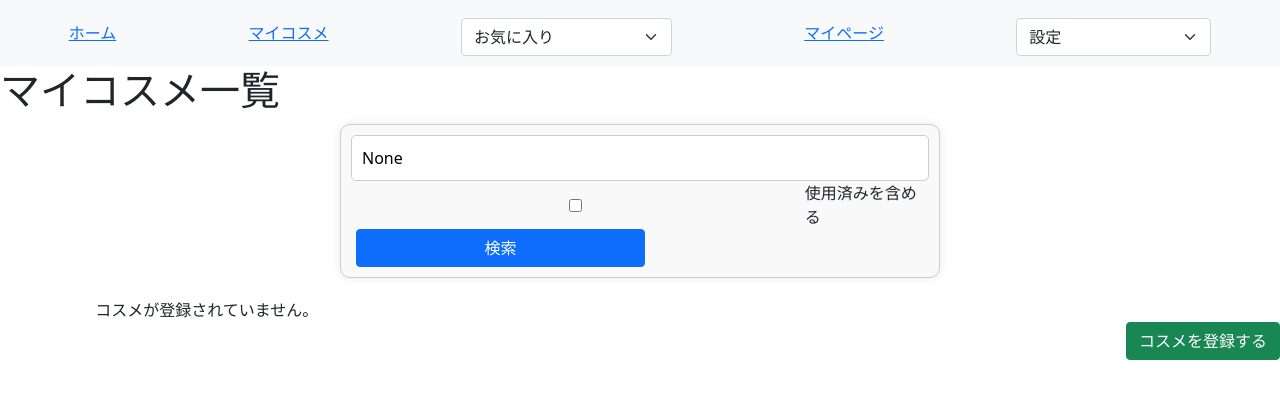
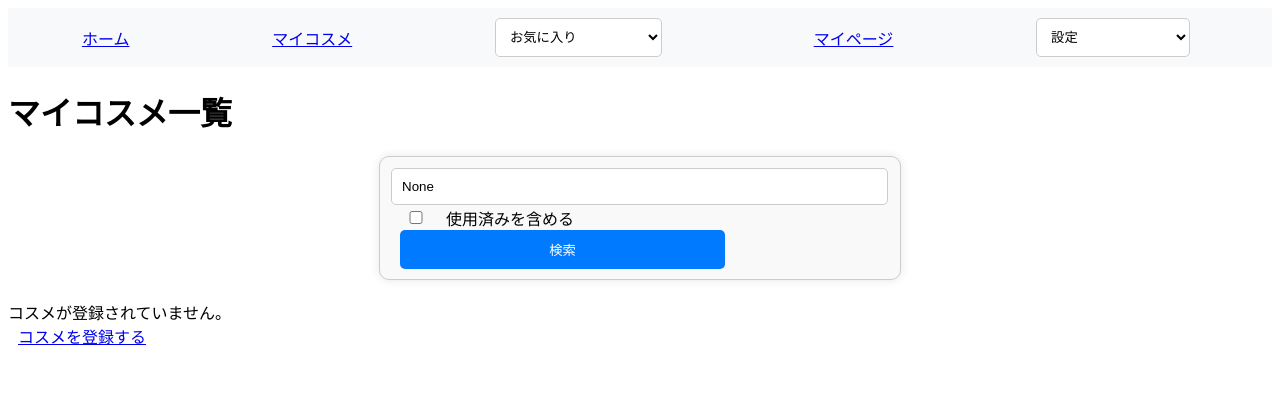
Before and after one commit to akaringo0814/CosCharm, a Django app: page /my_cosmetics/ in a window 1280 px wide. Shown: the top 399 px of the page. Run offline with Django 5.2, Linux system fonts and the light colour scheme; the visitor is signed in with stand-in values (Sample User, id 1); data that the repository does not hold is empty; some libraries are stand-ins or nearby versions.

Commit message:
おおまか完成CSS改善

```diff
--- a/CosCharm/app/templates/base.html
+++ b/CosCharm/app/templates/base.html
@@ -7,8 +7,6 @@
     {% load static %}
     <!-- CSS -->
     <link rel="stylesheet" href="{% static 'styles.css' %}">
-    <link href="https://stackpath.bootstrapcdn.com/bootstrap/5.1.1/css/bootstrap.min.css" rel="stylesheet">
-    <link href="{% static 'css/select2.css' %}" rel="stylesheet">
     {% block extra_head %}{% endblock %}
 
     <style>
@@ -16,7 +14,7 @@
         input[type="number"],
         input[type="file"],
         select {
-            width: 100%;
+            width: 95%;
             padding: 10px;
             border: 1px solid #ccc;
             border-radius: 5px;
--- a/CosCharm/app/templates/follower_list.html
+++ b/CosCharm/app/templates/follower_list.html
@@ -7,6 +7,7 @@
 {% block content %}
 <div class="container">
     <h2>{{ user_profile.username }}のフォロワー一覧</h2>
+    {% if followers %}
     <ul class="follower-list">
         {% for user in followers %}
         <li class="follower-item">
@@ -18,6 +19,9 @@
         </li>
         {% endfor %}
     </ul>
+    {% else %}
+    <p>フォロワーはいません</p>
+    {% endif %}
     <a href="{% url 'my_page' %}" class="back-button">戻る</a>
 </div>
 
--- a/CosCharm/app/templates/following_list.html
+++ b/CosCharm/app/templates/following_list.html
@@ -7,6 +7,7 @@
 {% block content %}
 <div class="container">
     <h2>{{ user_profile.username }}がフォロー中のユーザー一覧</h2>
+    {% if following %}
     <ul class="following-list">
         {% for user in following %}
         <li class="following-item">
@@ -18,6 +19,9 @@
         </li>
         {% endfor %}
     </ul>
+    {% else %}
+    <p>フォロー中のユーザーはいません</p>
+    {% endif %}
     <a href="{% url 'my_page' %}" class="back-button">戻る</a>
 </div>
 
--- a/CosCharm/app/templates/my_cosmetics.html
+++ b/CosCharm/app/templates/my_cosmetics.html
@@ -3,51 +3,18 @@
 {% block title %}マイコスメ一覧{% endblock %}
 
 {% block content %}
-<h1>マイコスメ一覧</h1>
-<form method="GET" class="search-form">
-    <input type="text" name="q" placeholder="検索..." value="{{ query }}" class="search-input">
-    <label for="include_used" class="search-label">
-        <input type="checkbox" name="include_used" id="include_used" {% if include_used %}checked{% endif %}>
-        使用済みを含める
-    </label>
-
-    <button type="submit" class="btn btn-primary search-button">検索</button>
-</form>
-
-<div class="cosmetics-grid">
-    {% for cosmetic in cosmetics %}
-    <div class="cosmetic-item">
-        {% if cosmetic.cosmetic.photo %}
-            <img src="{{ cosmetic.cosmetic.photo.url }}" alt="{{ cosmetic.cosmetic.cosmetic_name }}" class="cosmetic-image">
-        {% endif %}
-        <div class="cosmetic-info text-center">
-            <a href="{% url 'my_cosmetic_detail' cosmetic.cosmetic.pk %}" class="cosmetic-name">{{ cosmetic.cosmetic.cosmetic_name }}</a>
-            <a href="{% url 'my_cosmetic_edit' pk=cosmetic.pk %}" class="btn btn-primary edit-button">編集</a>
-        </div>
-    </div>
-    {% empty %}
-    <div class="text-center">コスメが登録されていません。</div>
-    {% endfor %}
-</div>
-
-<div class="d-flex justify-content-end">
-    <a href="{% url 'my_cosmetic_register' %}" class="btn btn-success">コスメを登録する</a>
-</div>
-
 <style>
     .search-form {
         align-items: center;
         margin-bottom: 20px;
-    width: 500%; /* 横幅を長くする */
+        width: 50%!important;
         gap: 10px; /* 各要素間の間隔を設定 */
     }
 
-
     .search-input {
         flex-grow: 1;
+        width: 40%
     }
-
-
 
     .cosmetics-grid {
         display: grid;
@@ -98,6 +65,7 @@
     .edit-button {
         margin-top: 5px;
     }
+
     .search-label {
         display: flex;
         align-items: center;
@@ -105,7 +73,40 @@
 
     .search-label input {
         margin-right: 5px;
+        width: 10%;
+        padding: 8px;
+        box-sizing: border-box;
     }
+</style>
 
-</style>
+<h1>マイコスメ一覧</h1>
+<form method="GET" class="search-form">
+    <input type="text" name="q" placeholder="検索..." value="{{ query }}" class="search-input">
+    <label for="include_used" class="search-label">
+        <input type="checkbox" name="include_used" id="include_used" {% if include_used %}checked{% endif %}>
+        使用済みを含める
+    </label>
+
+    <button type="submit" class="btn btn-primary search-button">検索</button>
+</form>
+
+<div class="cosmetics-grid">
+    {% for cosmetic in cosmetics %}
+    <div class="cosmetic-item">
+        {% if cosmetic.cosmetic.photo %}
+            <img src="{{ cosmetic.cosmetic.photo.url }}" alt="{{ cosmetic.cosmetic.cosmetic_name }}" class="cosmetic-image">
+        {% endif %}
+        <div class="cosmetic-info text-center">
+            <a href="{% url 'my_cosmetic_detail' cosmetic.cosmetic.pk %}" class="cosmetic-name">{{ cosmetic.cosmetic.cosmetic_name }}</a>
+            <a href="{% url 'my_cosmetic_edit' pk=cosmetic.pk %}" class="btn btn-primary edit-button">編集</a>
+        </div>
+    </div>
+    {% empty %}
+    <div class="text-center">コスメが登録されていません。</div>
+    {% endfor %}
+</div>
+
+<div class="d-flex justify-content-end">
+    <a href="{% url 'my_cosmetic_register' %}" class="btn btn-success">コスメを登録する</a>
+</div>
 {% endblock %}
--- a/CosCharm/static/styles.css
+++ b/CosCharm/static/styles.css
@@ -13,18 +13,6 @@ nav {
     padding: 10px;
 }
 
-
-
-
-/* パスワード変更画面 */
-body {
-    font-family: Arial, sans-serif;
-    width: 100%;
-    margin: 0;
-    padding: 0;
-}
-
-
 header nav {
     background-color: #f8f9fa;
     padding: 10px;
@@ -34,7 +22,7 @@ header nav {
 }
 
 form {
-    max-width: 600px;
+    max-width: 500px;
     margin: 10px auto;
     padding: 10px;
     border: 1px solid #ccc;
@@ -52,13 +40,14 @@ form {
 
 input {
     width: 80%;
-    padding: 8px;
-    box-sizing: border-box;
+    padding: 1px;
+    margin: 1px;
+    gap: 5px
 }
 
 button {
     display: block;
-    width: 50%;
+    width: 65%;
     padding: 10px;
     background-color: #007bff;
     color: white;
@@ -100,7 +89,7 @@ button {
     background-color: #007bff;
     color: white;
     border: none;
-    padding: 10px 15px;
+    padding: 10px 10px;
     border-radius: 5px;
     cursor: pointer;
 }
@@ -175,7 +164,7 @@ button:hover {
 }
 
 .btn {
-    margin-left: 5px;
+    margin-left: 10px;
 }
 
 
```
Also changed, not shown: CosCharm/app/templates/my_cosmetic_detail.html (+50 -12 lines), CosCharm/app/templates/my_cosmetic_register.html (+2 -6 lines), CosCharm/app/templates/user_page.html (+4 -4 lines), CosCharm/static/css/bootstrap.min.css (deleted), CosCharm/static/css/select2.css (deleted). Lines whose indentation alone changed are shown as unchanged.
